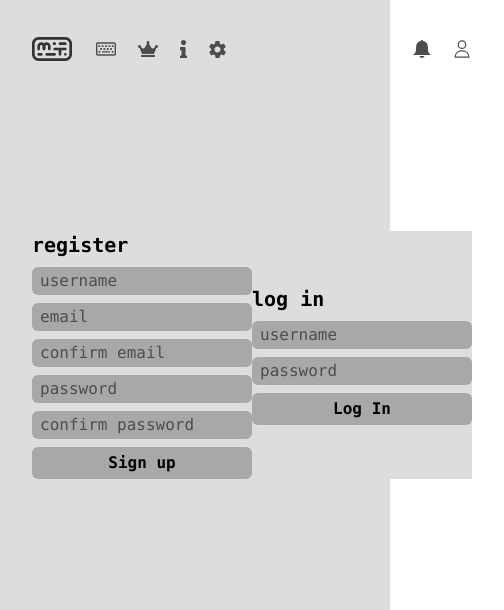
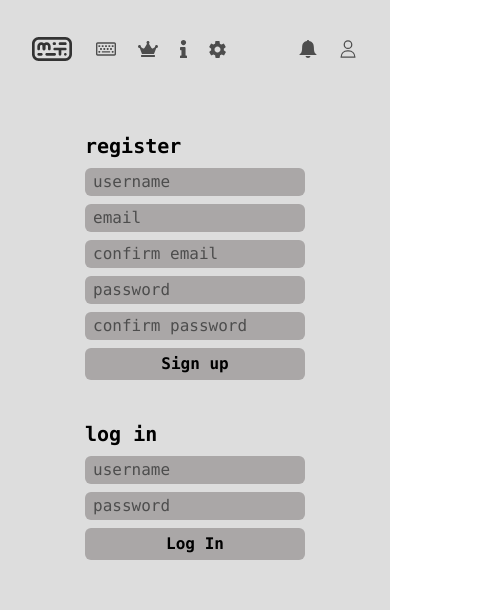
Before and after one commit to miguelrodriguezp99/easytype, a React (Vite) app: page /login in a window 390 px wide. Shown: the top 610 px of the page, 504 px wide, since content can reach past the window. Built offline with nearby package versions, Linux system fonts and the light colour scheme; no server answers; what tailwindcss-animated would draw is missing.

Commit message:
Added responsive styles in authform

```diff
--- a/src/components/GameModeOptions/MobileOptions/MobileOptions.jsx
+++ b/src/components/GameModeOptions/MobileOptions/MobileOptions.jsx
@@ -45,7 +45,7 @@ const MobileOptions = () => {
 
   return (
     <>
-      <div className="mobile-options-container">
+      <div className="mobile-options-button-container">
         <button onClick={toggleModal} className="mobile-options-button">
           <Settings />
           Test Settings
--- a/src/components/styles/AuthForm.css
+++ b/src/components/styles/AuthForm.css
@@ -5,6 +5,13 @@
     display: flex;
     justify-content: space-around;
     animation: fade 600ms ease-in-out both;
+}
+
+@media (max-width: 550px) {
+    .auth-form-container {
+        flex-direction: column;
+        gap: 2.5rem;
+    }
 }
 
 .auth-title {
--- a/src/components/styles/MobileOptions.css
+++ b/src/components/styles/MobileOptions.css
@@ -1,4 +1,4 @@
-.mobile-options-container {
+.mobile-options-button-container {
     display: flex;
     justify-content: center;
     text-align: center;
--- a/src/components/styles/ThemeModal.css
+++ b/src/components/styles/ThemeModal.css
@@ -6,7 +6,7 @@
 }
 
 .theme-background {
-    background-color: #313131b3;
+    background-color: var(--color-tertiary);
     opacity: 0.75;
     width: 100%;
     height: 100%;
```
